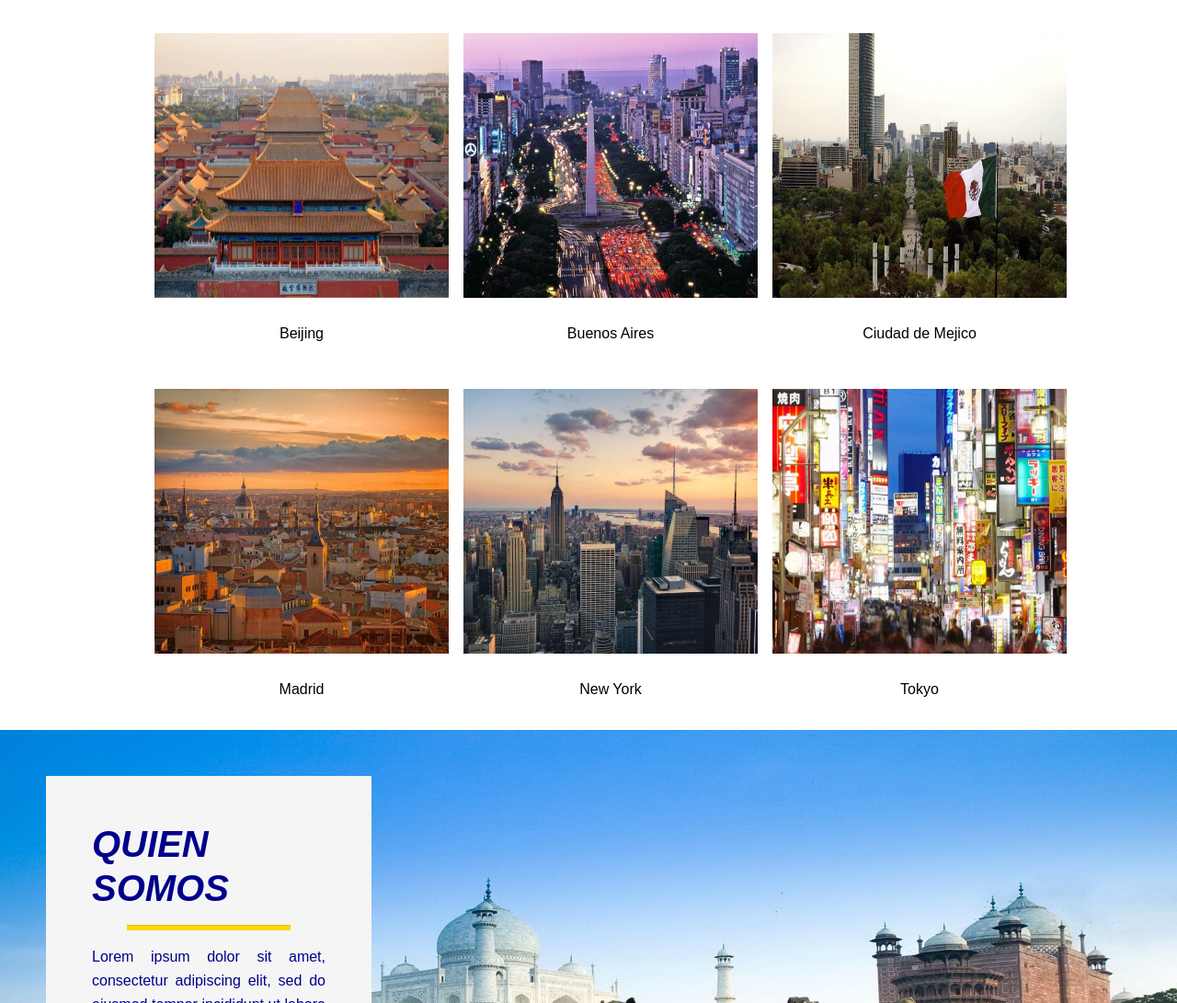
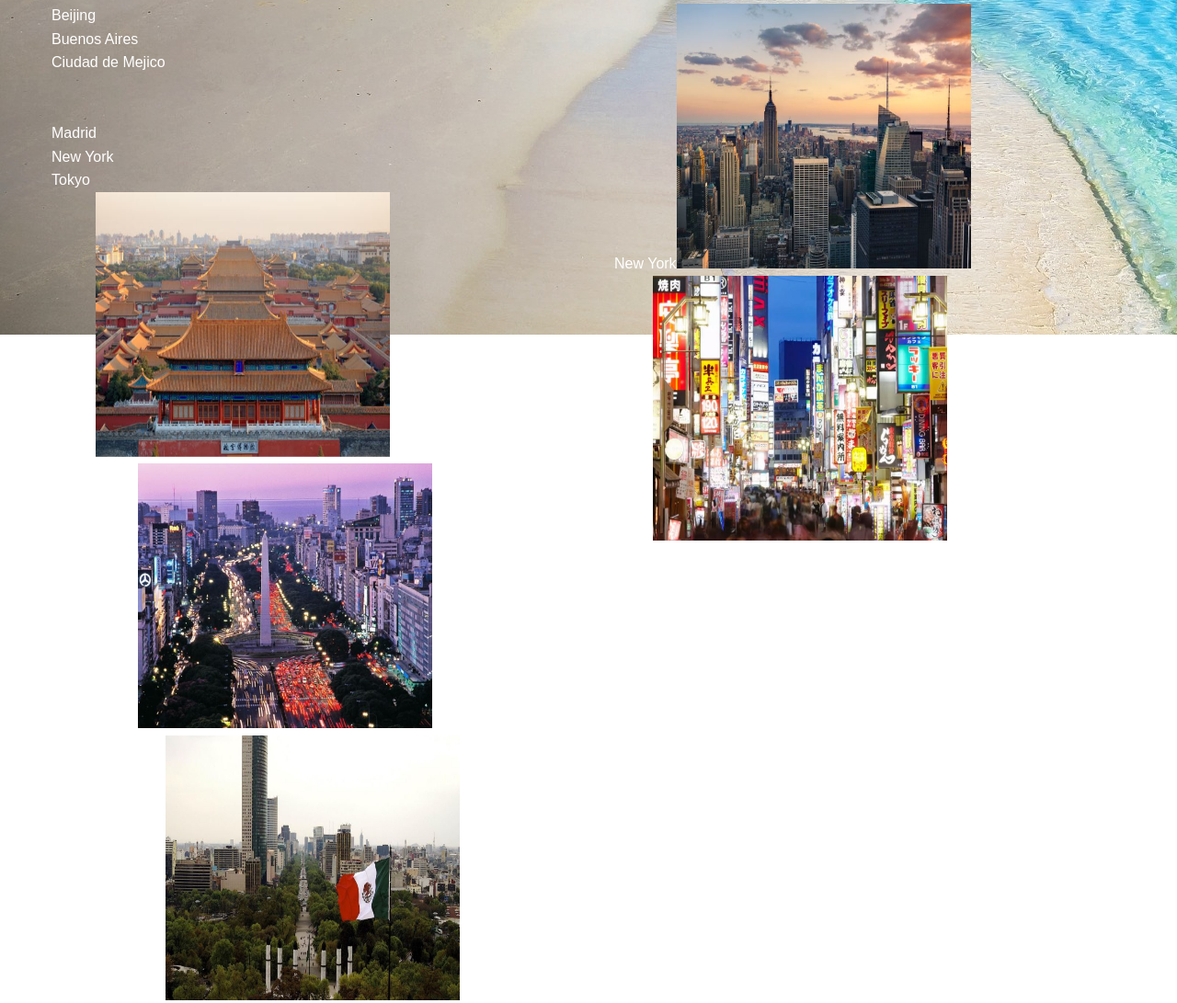
Before and after one commit to DavidPinilla1/Actividad_1, a plain HTML site: page index.html in a window 1280 px wide. Shown: the part 636-1727 px from the top of the page at 92% size. Drawn offline with Linux system fonts and the light colour scheme.

Commit message:
Revert "section 1 changed"
This reverts commit fc5a24dc7c91d7149d3e8e49663e38ffd1765885.

```diff
--- a/css/DavidCSS.css
+++ b/css/DavidCSS.css
@@ -174,7 +174,8 @@ footer .ayuda, .informacion,.suscribete{
   margin: 0 auto;
   margin-top: 2em;
   }
-.ayuda{
+
+  .ayuda{
     padding-left: 0;
   }
 }
--- a/css/JanCSS.css
+++ b/css/JanCSS.css
@@ -1,20 +1,14 @@
 /* Aquí irán los estilos que añada Jan*/
 
 .destinos {
-    text-align: center;
-    background-color: #fff;
-    padding: 3em 0em 1em 10em;
-    color: black;
+    padding: 1.5em;
+    color: white;
     display: flex;
-    flex-direction: row;
+    flex-direction: column;
     flex-wrap: wrap;
-    align-content: center;
-}
-.destinos div{
-    padding: 2em 0.5em 1em 0.5em;
-}
-.destinos div img{
-    display: block;
+    margin: 2em;
+    padding-top: 1em;
+    height: 100em;
 }
 
 .imagenes_destinos {
--- a/index.html
+++ b/index.html
@@ -4,8 +4,8 @@
 <head>
     <meta charset="UTF-8">
     <meta name="viewport" content="width=device-width, initial-scale=1.0">
+    <link rel="stylesheet" href="css/bootstrap.css" />
     <link rel="stylesheet" href="css/reset.css" />
-    <link rel="stylesheet" href="css/bootstrap.css" />
     <link rel="stylesheet" href="css/JanCSS.css" />
     <link rel="stylesheet" href="css/JoseAntonioCSS.css" />
     <link rel="stylesheet" href="css/DavidCSS.css" />
@@ -40,14 +40,23 @@
 
     <section class="destinos">
         <!-- JAN se encarga de esta sección (destinos)-->
-            <div class="a"><img class="imagenes_destinos" src="images/beijing.JPG" alt="Beijing"><br>Beijing</div>
-            <div class="b"><img class="imagenes_destinos" src="images/buenos_aires.JPG" alt="Buenos Aires"><br> Buenos Aires</div>
-            <div class="c"><img class="imagenes_destinos" src="images/ciudad_mexico.JPG" alt="Mejico"><br> Ciudad de Mejico</div>
+        <div class="grid">
+            <div class="a">Beijing</div>
+            <div class="b">Buenos Aires</div>
+            <div class="c">Ciudad de Mejico</div>
             <br></br>
-            <div class="d"><img class="imagenes_destinos" src="images/madrid.JPG" alt="Madrid"><br> Madrid</div>
-            <div class="e"><img class="imagenes_destinos" src="images/new_york.JPG" alt="Nueva York"><br> New York</div>
-            <div class="f"><img class="imagenes_destinos" src="images/tokyo.JPG" alt="Tokio"><br> Tokyo</div>
-
+            <div class="d">Madrid</div>
+            <div class="e">New York</div>
+            <div class="f">Tokyo</div>
+        </div>
+        <grid>Beijing<img class="imagenes_destinos" src="images/beijing.JPG" alt="Beijing"></grid>
+        <grid>Buenos Aires<img class="imagenes_destinos" src="images/buenos_aires.JPG" alt="Buenos Aires"></grid>
+        <grid>Ciudad de Mejico<img class="imagenes_destinos" src="images/ciudad_mexico.JPG" alt="Mejico"></grid>
+        <br></br>
+        <grid>Madrid<img class="imagenes_destinos" src="images/madrid.JPG" alt="Madrid"></grid>
+        <grid>New York<img class="imagenes_destinos" src="images/new_york.JPG" alt="Nueva York"></grid>
+        <grid>Tokyo<img class="imagenes_destinos" src="images/tokyo.JPG" alt="Tokio"></grid>
+        </div>
 
     </section>
 
```
